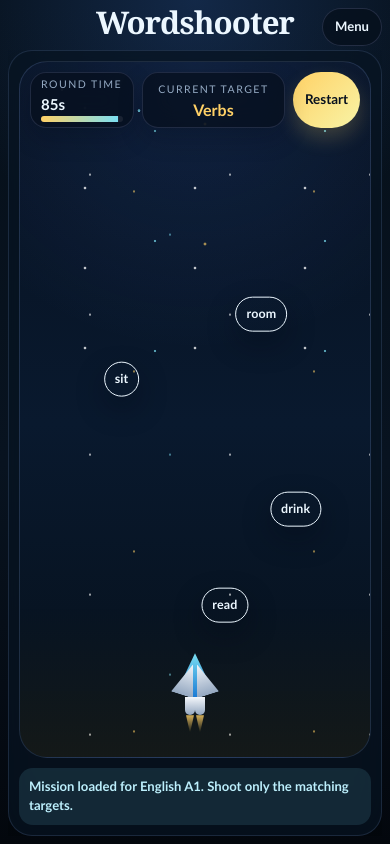
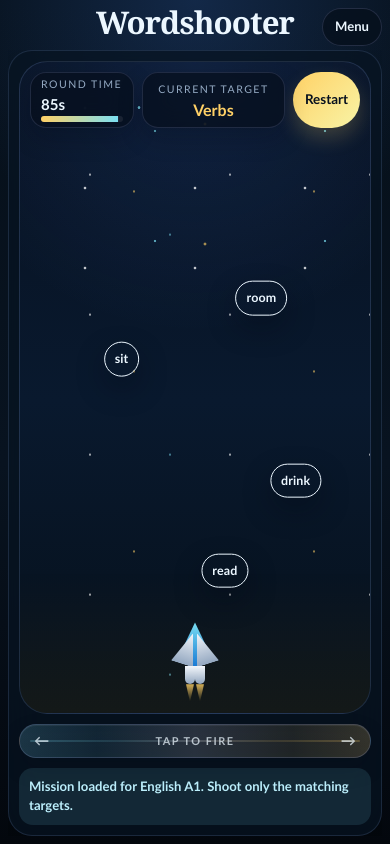
Before and after one commit to KireGW/wordshooter, a React (Vite) app: page / in a window 390 px wide. Built offline with nearby package versions, Linux system fonts and the light colour scheme.

Commit message:
Improve mobile controls and gameplay spacing

```diff
--- a/src/App.css
+++ b/src/App.css
@@ -80,6 +80,10 @@
   border: 1px solid rgba(184, 192, 255, 0.14);
   box-shadow: var(--panel-shadow);
   overflow: auto;
+}
+
+.mobile-control-line {
+  display: none;
 }
 
 .mobile-menu-intro {
@@ -1071,7 +1075,7 @@
   .spaceship {
     width: 56px;
     height: 72px;
-    bottom: 0.5%;
+    bottom: -1.5%;
   }
 
   .feedback {
@@ -1079,6 +1083,81 @@
     padding: 9px 10px;
     max-height: 74px;
     overflow: auto;
+  }
+
+  .mobile-control-line {
+    position: relative;
+    display: block;
+    height: 34px;
+    margin-top: 10px;
+    border-radius: 999px;
+    background:
+      linear-gradient(
+        90deg,
+        rgba(123, 223, 242, 0.18) 0%,
+        rgba(123, 223, 242, 0.1) 22%,
+        rgba(255, 255, 255, 0.14) 50%,
+        rgba(255, 209, 102, 0.1) 78%,
+        rgba(255, 209, 102, 0.18) 100%
+      ),
+      linear-gradient(180deg, rgba(7, 17, 32, 0.82), rgba(7, 17, 32, 0.58));
+    border: 1px solid rgba(184, 192, 255, 0.18);
+    box-shadow:
+      inset 0 1px 0 rgba(255, 255, 255, 0.06),
+      0 10px 22px rgba(4, 10, 20, 0.18);
+    touch-action: none;
+    text-align: center;
+  }
+
+  .mobile-control-line::before {
+    content: '';
+    position: absolute;
+    left: 10px;
+    right: 10px;
+    top: 50%;
+    height: 2px;
+    border-radius: 999px;
+    transform: translateY(-50%);
+    background: linear-gradient(
+      90deg,
+      rgba(123, 223, 242, 0.22) 0%,
+      rgba(123, 223, 242, 0.12) 26%,
+      rgba(255, 255, 255, 0.18) 50%,
+      rgba(255, 209, 102, 0.12) 74%,
+      rgba(255, 209, 102, 0.22) 100%
+    );
+  }
+
+  .mobile-control-line-label,
+  .mobile-control-line-arrow {
+    position: absolute;
+    top: 50%;
+    color: rgba(236, 247, 255, 0.72);
+    pointer-events: none;
+  }
+
+  .mobile-control-line-label {
+    left: 50%;
+    transform: translate(-50%, -50%);
+    font-size: 0.68rem;
+    font-weight: 700;
+    letter-spacing: 0.14em;
+    text-transform: uppercase;
+  }
+
+  .mobile-control-line-arrow {
+    transform: translateY(-50%);
+    font-size: 0.95rem;
+    font-weight: 700;
+    line-height: 1;
+  }
+
+  .mobile-control-line-arrow-left {
+    left: 14px;
+  }
+
+  .mobile-control-line-arrow-right {
+    right: 14px;
   }
 
   .hud,
--- a/src/App.jsx
+++ b/src/App.jsx
@@ -639,7 +639,8 @@ function App() {
   const effectIdRef = useRef(0)
   const audioRef = useRef(null)
   const arenaRef = useRef(null)
-  const shipTouchStateRef = useRef({
+  const controlLineRef = useRef(null)
+  const controlTouchStateRef = useRef({
     pointerId: null,
     startX: 0,
     startY: 0,
@@ -769,13 +770,12 @@ function App() {
     })
   }, [selection.sfxEnabled])
 
-  const movePlayerToClientX = useCallback((clientX) => {
-    const arena = arenaRef.current
-    if (!arena) {
+  const movePlayerToClientX = useCallback((clientX, surface = arenaRef.current) => {
+    if (!surface) {
       return
     }
 
-    const bounds = arena.getBoundingClientRect()
+    const bounds = surface.getBoundingClientRect()
     const relativeX = clamp((clientX - bounds.left) / bounds.width, 0, 1)
     const nextPlayerX = 8 + relativeX * 84
 
@@ -817,50 +817,49 @@ function App() {
     [isMobileLayout, movePlayerToClientX],
   )
 
-  const handleShipPointerDown = useCallback(
+  const handleControlPointerDown = useCallback(
     (event) => {
       if (!isMobileLayout) {
         return
       }
 
-      event.stopPropagation()
       event.currentTarget.setPointerCapture?.(event.pointerId)
-      shipTouchStateRef.current = {
+      controlTouchStateRef.current = {
         pointerId: event.pointerId,
         startX: event.clientX,
         startY: event.clientY,
         moved: false,
       }
-    },
-    [isMobileLayout],
-  )
-
-  const handleShipPointerMove = useCallback(
-    (event) => {
-      if (!isMobileLayout || shipTouchStateRef.current.pointerId !== event.pointerId) {
-        return
-      }
-
-      const deltaX = Math.abs(event.clientX - shipTouchStateRef.current.startX)
-      const deltaY = Math.abs(event.clientY - shipTouchStateRef.current.startY)
-      if (deltaX > 6 || deltaY > 6) {
-        shipTouchStateRef.current.moved = true
-      }
-
-      movePlayerToClientX(event.clientX)
+      movePlayerToClientX(event.clientX, controlLineRef.current)
     },
     [isMobileLayout, movePlayerToClientX],
   )
 
-  const handleShipPointerUp = useCallback(
+  const handleControlPointerMove = useCallback(
     (event) => {
-      if (!isMobileLayout || shipTouchStateRef.current.pointerId !== event.pointerId) {
+      if (!isMobileLayout || controlTouchStateRef.current.pointerId !== event.pointerId) {
         return
       }
 
-      event.stopPropagation()
-      const shouldFire = !shipTouchStateRef.current.moved
-      shipTouchStateRef.current = {
+      const deltaX = Math.abs(event.clientX - controlTouchStateRef.current.startX)
+      const deltaY = Math.abs(event.clientY - controlTouchStateRef.current.startY)
+      if (deltaX > 6 || deltaY > 6) {
+        controlTouchStateRef.current.moved = true
+      }
+
+      movePlayerToClientX(event.clientX, controlLineRef.current)
+    },
+    [isMobileLayout, movePlayerToClientX],
+  )
+
+  const handleControlPointerUp = useCallback(
+    (event) => {
+      if (!isMobileLayout || controlTouchStateRef.current.pointerId !== event.pointerId) {
+        return
+      }
+
+      const shouldFire = !controlTouchStateRef.current.moved
+      controlTouchStateRef.current = {
         pointerId: null,
         startX: 0,
         startY: 0,
@@ -1384,11 +1383,11 @@ function App() {
     <section className="controls-panel">
       <div className="control-chip">
         <span>Move</span>
-        <strong>{isMobileLayout ? 'Drag the ship sideways' : 'A / D or Arrow keys'}</strong>
+        <strong>{isMobileLayout ? 'Drag on the control line' : 'A / D or Arrow keys'}</strong>
       </div>
       <div className="control-chip">
         <span>Fire</span>
-        <strong>{isMobileLayout ? 'Tap the ship' : 'Space'}</strong>
+        <strong>{isMobileLayout ? 'Tap the control line' : 'Space'}</strong>
       </div>
       <div className="control-chip">
         <span>Progression</span>
@@ -1582,10 +1581,6 @@ function App() {
           <div
             className="spaceship"
             style={{ left: `${(game.playerX / ARENA.width) * 100}%` }}
-            onPointerDown={handleShipPointerDown}
-            onPointerMove={handleShipPointerMove}
-            onPointerUp={handleShipPointerUp}
-            onPointerCancel={handleShipPointerUp}
           >
             <div className="ship-cockpit" />
             <div className="ship-wing ship-wing-left" />
@@ -1617,6 +1612,25 @@ function App() {
           ) : null}
 
         </div>
+
+        {isMobileLayout ? (
+          <div
+            ref={controlLineRef}
+            className="mobile-control-line"
+            onPointerDown={handleControlPointerDown}
+            onPointerMove={handleControlPointerMove}
+            onPointerUp={handleControlPointerUp}
+            onPointerCancel={handleControlPointerUp}
+          >
+            <span className="mobile-control-line-arrow mobile-control-line-arrow-left" aria-hidden="true">
+              ←
+            </span>
+            <span className="mobile-control-line-label">Tap to fire</span>
+            <span className="mobile-control-line-arrow mobile-control-line-arrow-right" aria-hidden="true">
+              →
+            </span>
+          </div>
+        ) : null}
 
         <div className={`feedback feedback-${game.feedbackTone}`}>{game.feedback}</div>
         </section>
```
